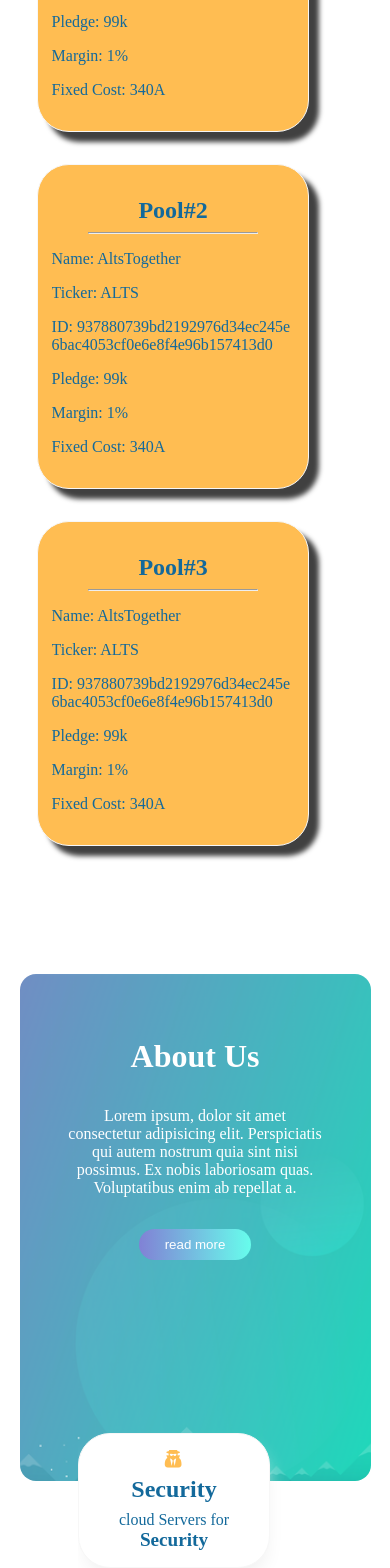
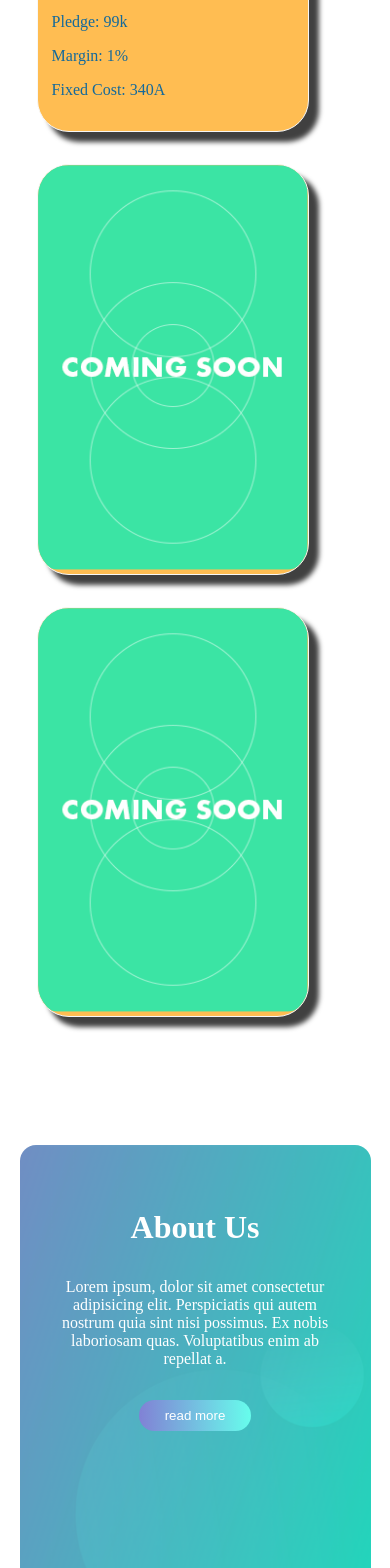
Before and after one commit to MohamedSaafan/homePage, a React (Create React App) app: page /stakepool in a window 390 px wide. Shown: the part 1060-2628 px from the top of the page. Built offline with nearby package versions, Linux system fonts and the light colour scheme.

Commit message:
almost fixed the centered cards in the mobile screens

```diff
--- a/src/components/StakePoo/About.module.css
+++ b/src/components/StakePoo/About.module.css
@@ -31,6 +31,6 @@
     height: 60vh;
   }
   .about p {
-    width: 90%;
+    width: 100%;
   }
 }
--- a/src/components/StakePoo/Cards.module.css
+++ b/src/components/StakePoo/Cards.module.css
@@ -1,5 +1,5 @@
 .cards {
-  height: 160vh;
+  margin-bottom: 2rem;
 }
 .aboutItems {
   display: grid;
@@ -133,7 +133,6 @@
 
 @media (min-width: 320px) and (max-width: 480px) {
   .cards {
-    height: 320vh;
   }
   .aboutItems {
     width: 88%;
@@ -146,7 +145,8 @@
   .whiteAboutItems {
     width: 60%;
     grid-template-columns: 1fr;
-    height: 80vh;
+    height: 90vh;
+    margin: -3rem auto;
   }
   .cards .whyUs {
     height: 50vh;
--- a/src/components/StakePoo/Pools.js
+++ b/src/components/StakePoo/Pools.js
@@ -1,6 +1,7 @@
 import React from "react";
 
 import Styles from "./Pools.module.css";
+import commingSoon from "../../images/comming soon.png";
 
 const Pools = (props) => {
   return (
@@ -50,7 +51,8 @@ const Pools = (props) => {
       </div>
       <div className={Styles.aboutItem}>
         <div className={Styles.aboutItemContainer}>
-          <div className="container">
+          <img src={commingSoon} alt="comming soon " />
+          {/* <div className="container">
             <div className={Styles.aboutItemContent}>
               <h5>Pool#2</h5>
               <hr />
@@ -88,12 +90,13 @@ const Pools = (props) => {
                 <br />
               </div>
             </div>
-          </div>
+          </div>*/}
         </div>
       </div>
       <div className={Styles.aboutItem}>
         <div className={Styles.aboutItemContainer}>
-          <div className="container">
+          <img src={commingSoon} alt="comming soon " />
+          {/*  <div className="container">
             <div className={Styles.aboutItemContent}>
               <h5>Pool#3</h5>
               <hr />
@@ -131,7 +134,7 @@ const Pools = (props) => {
                 <br />
               </div>
             </div>
-          </div>
+          </div>*/}
         </div>
       </div>
     </div>
--- a/src/components/StakePoo/Pools.module.css
+++ b/src/components/StakePoo/Pools.module.css
@@ -54,6 +54,10 @@
   height: 2rem;
   margin: 2rem auto;
 }
+.aboutItemContent img {
+  width: 100%;
+  height: 100%;
+}
 
 @media (min-width: 320px) and (max-width: 480px) {
   .aboutItems {
```
Also changed, not shown: src/images/Stakepool.png (deleted), src/images/comming soon.png (added).
